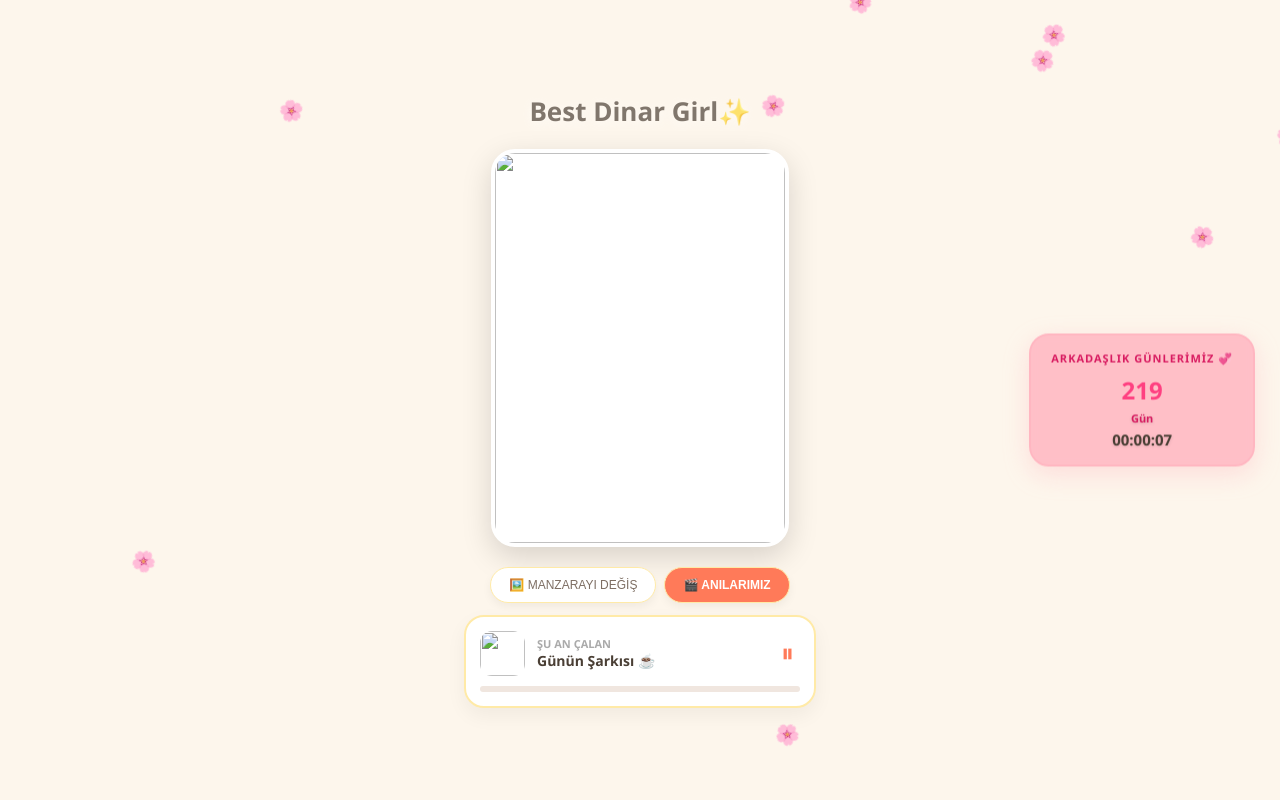
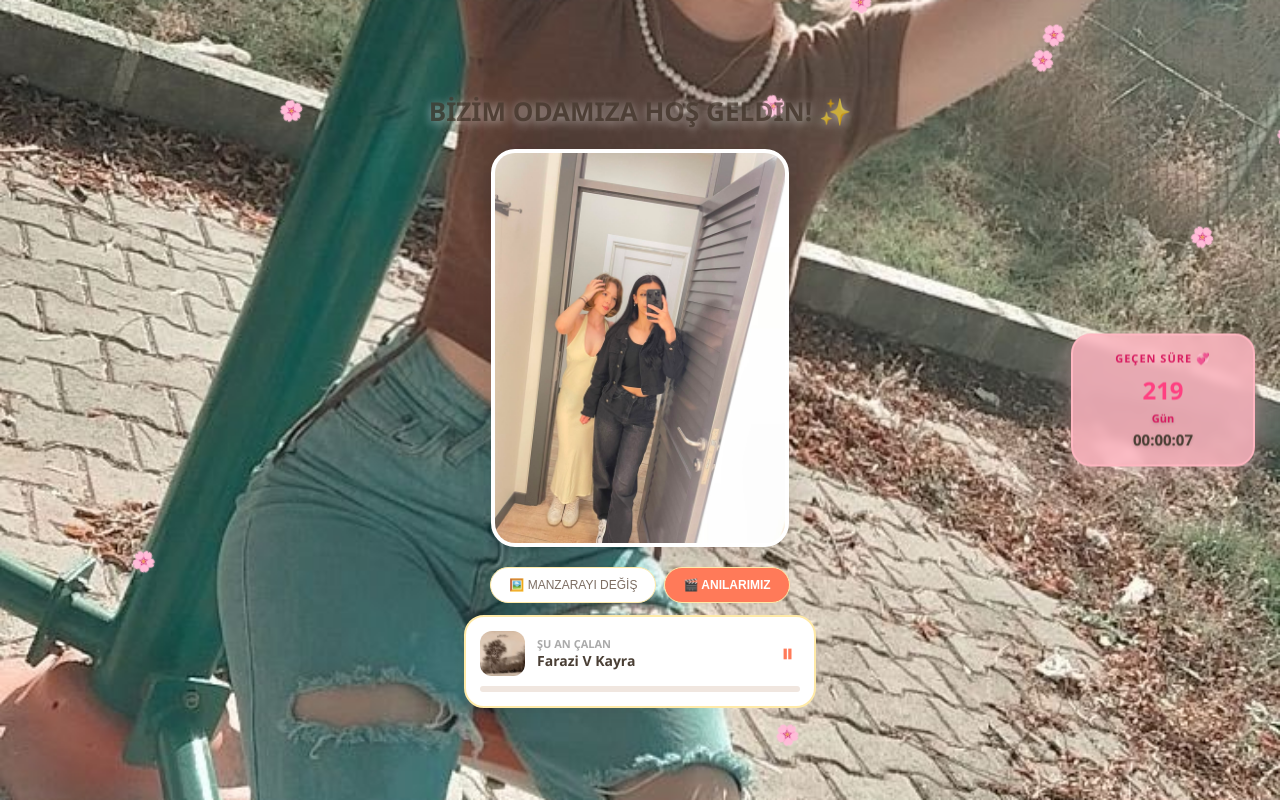
Before and after one commit to SAVAGExBBS/GAMZE, a plain HTML site: page index.html in a window 1280 px wide. Both pictures are taken after a click on the button "🖼️ MANZARAYI DEĞİŞ". Drawn offline with Linux system fonts and the light colour scheme.

Commit message:
index.html

```diff
--- a/index.html
+++ b/index.html
@@ -3,12 +3,12 @@
 <head>
     <meta charset="UTF-8">
     <meta name="viewport" content="width=device-width, initial-scale=1.0">
-    <title> Best Dinar Girl✨</title>
+    <title>Best Dinar Girl✨</title>
     <style>
         /* --- ARKA PLAN VE GEÇİŞ AYARLARI --- */
         body {
             margin: 0;
-            background-image: url('manzara1.png'); /* Klasördeki manzara1.png dosyasını okur */
+            background-image: url('manzara1.png.png'); /* GitHub'daki tam adıyla eşitledim */
             background-size: cover;
             background-position: center;
             background-repeat: no-repeat;
@@ -47,7 +47,7 @@
             right: 25px;
             top: 50%;
             transform: translateY(-50%);
-            background: rgba(255, 182, 193, 0.85); /* Şeffaf tatlı pembe */
+            background: rgba(255, 182, 193, 0.85);
             border: 2px solid #ffb6c1;
             padding: 15px 20px;
             border-radius: 20px;
@@ -105,7 +105,6 @@
         .snowflake { position: fixed; top: -60px; pointer-events: none; animation: fall linear infinite; z-index: 5; font-size: 20px; }
         @keyframes fall { to { transform: translateY(110vh) rotate(360deg); } }
 
-        /* Mobil Cihazlar İçin Küçük Ekran Ayarı */
         @media (max-width: 768px) {
             #liveCounter {
                 position: relative;
@@ -114,7 +113,7 @@
                 transform: none;
                 margin-top: 15px;
                 margin-bottom: 5px;
-                order: -1; /* Slaytın üstüne taşınır */
+                order: -1;
             }
         }
     </style>
@@ -122,7 +121,7 @@
 <body>
 
     <div id="liveCounter">
-        <div class="counter-title">ARKADAŞLIK GÜNLERİMİZ 💞</div>
+        <div class="counter-title">GEÇEN SÜRE 💞</div>
         <div class="counter-time">
             <span id="cDays" class="counter-days">219</span>
             <span style="color:#d81b60; font-size: 11px;">Gün</span>
@@ -130,12 +129,12 @@
         </div>
     </div>
 
-    <div id="text">Best Dinar Girl✨</div>
+    <div id="text">BİZİM ODAMIZA HOŞ GELDİN! ✨</div>
 
     <div id="gallery"></div>
 
     <div id="anilarOverlay">
-        <h3 style="margin-top:0; color:#ff7a59;">🎬 Bizim Videomuz</h3>
+        <h3 style="margin-top:0; color:#ff7a59;">🎬 ANILARIMIZ</h3>
         <div class="video-container">
             <video id="aniVideo" controls></video>
         </div>
@@ -150,9 +149,9 @@
 
         <div id="musicPlayer">
             <div class="player-info">
-                <img id="songImg" src="sarki-kapak.jpg"> <div>
+                <img id="songImg" src="sarki-kapak.jpg.png"> <div>
                     <div style="font-size:11px; color:#aaa; font-weight:bold;">ŞU AN ÇALAN</div>
-                    <div id="songName" style="font-size:14px; font-weight:bold; color:#4a3f35;">Günün Şarkısı ☕</div>
+                    <div id="songName" style="font-size:14px; font-weight:bold; color:#4a3f35;">Farazi V Kayra</div>
                 </div>
                 <button id="pBtn" onclick="pPause()" style="background:none; border:none; color:#ff7a59; font-size:26px; cursor:pointer; margin-left:auto; outline:none;">⏸</button>
             </div>
@@ -165,17 +164,16 @@
     <script>
         const aud = document.getElementById("audio");
 
-        // Sabit Medya Dosya Adları
-        const sarkiDosyasi = "sarki.mp3";
-        const videoDosyasi = "video.mp4";
+        // GitHub'daki Çift Uzantılı Dosya İsimleri
+        const sarkiDosyasi = "sarki.mp3.mp3";
+        const videoDosyasi = "video.mp4.mp4";
 
-        // Tam 8 Adet Fotoğrafın Kodda Arandığı İsimler
+        // GitHub'daki Çift Uzantılı Resim İsimleri
         const resimListesi = [
-            "resim1.jpeg", "resim2.jpeg", "resim3.jpeg", "resim4.jpeg",
-            "resim5.jpeg", "resim6.jpeg", "resim7.jpeg", "resim8.jpeg"
+            "resim1.jpeg.jpeg", "resim2.jpeg.jpeg", "resim3.jpeg.jpeg", "resim4.jpeg.jpeg",
+            "resim5.jpeg.jpeg", "resim6.jpeg.jpeg", "resim7.jpeg.jpeg", "resim8.jpeg.jpeg"
         ];
 
-        // Sayfa yüklenir yüklenmez doğrudan her şeyi başlatır
         window.onload = function() {
             start();
             initCounter();
@@ -183,10 +181,10 @@
 
         function start() {
             aud.src = sarkiDosyasi;
-            aud.play().catch(e => console.log("Otomatik oynatma engellendi, etkileşim bekleniyor."));
+            aud.play().catch(e => console.log("Otomatik oynatma engellendi."));
             startRain();
             createGallery();
-            setInterval(nextSlide, 3000); // 3 saniyede bir fotoğraf değişir
+            setInterval(nextSlide, 3000);
 
             aud.addEventListener('timeupdate', () => {
                 if (aud.duration) {
@@ -196,12 +194,9 @@
             });
         }
 
-        // --- CANLI SAYAÇ SİSTEMİ ---
-        // Sayfa ilk kez açıldığında milisaniye cinsinden başlangıç zamanını kaydeder (219 günden başlatır)
         function initCounter() {
             let startTime = localStorage.getItem('oda_start_time');
             if (!startTime) {
-                // Şu anki zamandan 219 gün çıkartarak milisaniye başlangıcı buluyoruz
                 const daysInMs = 219 * 24 * 60 * 60 * 1000;
                 startTime = Date.now() - daysInMs;
                 localStorage.setItem('oda_start_time', startTime);
@@ -209,13 +204,11 @@
 
             function updateCounter() {
                 const diff = Date.now() - parseInt(startTime);
-
                 const days = Math.floor(diff / (1000 * 60 * 60 * 24));
                 const hours = Math.floor((diff % (1000 * 60 * 60 * 24)) / (1000 * 60 * 60));
                 const minutes = Math.floor((diff % (1000 * 60 * 60)) / (1000 * 60));
                 const seconds = Math.floor((diff % (1000 * 60)) / 1000);
 
-                // Başına sıfır ekleme formatı (05:02:09 gibi)
                 const hDisplay = hours < 10 ? "0" + hours : hours;
                 const mDisplay = minutes < 10 ? "0" + minutes : minutes;
                 const sDisplay = seconds < 10 ? "0" + seconds : seconds;
@@ -223,19 +216,18 @@
                 document.getElementById("cDays").innerText = days;
                 document.getElementById("cTime").innerText = hDisplay + ":" + mDisplay + ":" + sDisplay;
             }
-
             updateCounter();
-            setInterval(updateCounter, 1000); // Her saniye günceller
+            setInterval(updateCounter, 1000);
         }
 
-        // İki Arka Plan Arasında Geçiş Fonksiyonu
+        // İki Arka Plan Arasında Geçiş
         let currentBG = 1;
         function changeBackground() {
             if (currentBG === 1) {
-                document.body.style.backgroundImage = "url('manzara2.png')";
+                document.body.style.backgroundImage = "url('manzara2.png.jpeg')"; /* Sol listedeki isimle eşitlendi */
                 currentBG = 2;
             } else {
-                document.body.style.backgroundImage = "url('manzara1.png')";
+                document.body.style.backgroundImage = "url('manzara1.png.png')";
                 currentBG = 1;
             }
         }
@@ -266,7 +258,6 @@
             aud.play();
         }
 
-        // Çiçek Yağmuru Efekti
         function startRain() {
             setInterval(() => {
                 const el = document.createElement('div');
```
